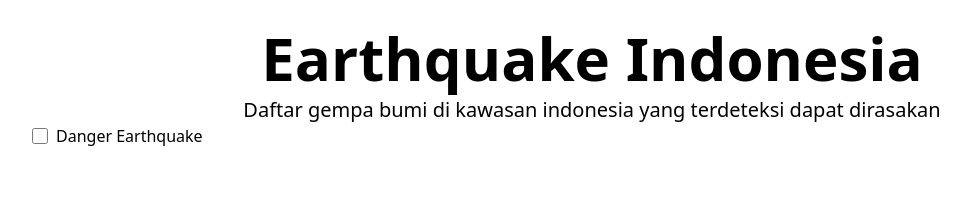
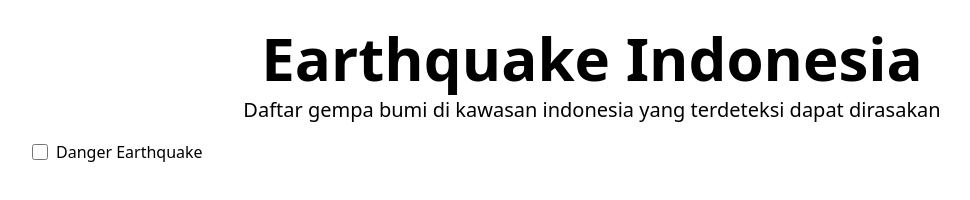
Before and after one commit to alfianyusufabdullah/ILT-demo-earthquake, a plain HTML site: page index.html in a window 1280 px wide. Shown: the whole page, without its empty margins (48-1018 px from the left). Drawn offline with nearby package versions, Linux system fonts and the light colour scheme; no server answers.

Commit message:
Update index.html

```diff
--- a/index.html
+++ b/index.html
@@ -13,7 +13,7 @@
       <h1 class="text-xl text-center mt-2">
         Daftar gempa bumi di kawasan indonesia yang terdeteksi dapat dirasakan
       </h1>
-      <div class="flex items-center mb-4">
+      <div class="flex items-center my-4">
         <input
           id="is-danger-checkbox"
           type="checkbox"
```
